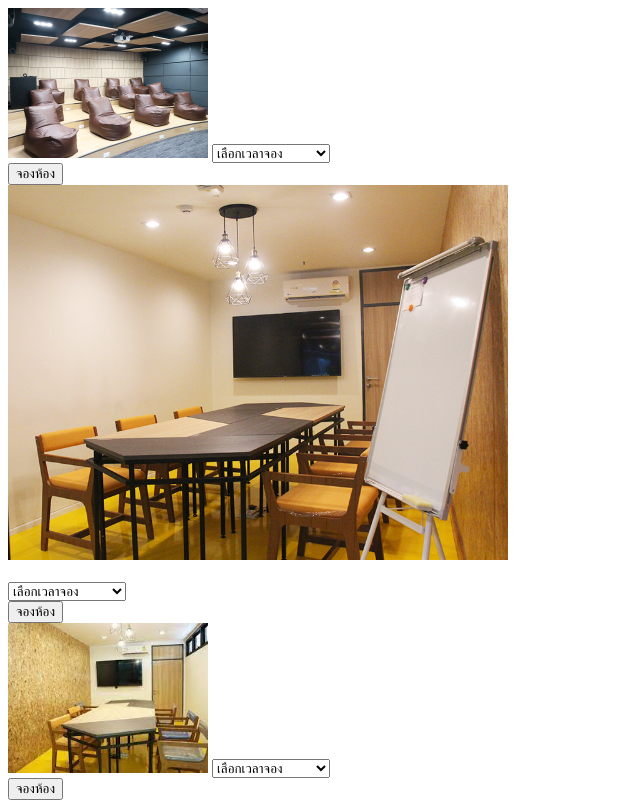
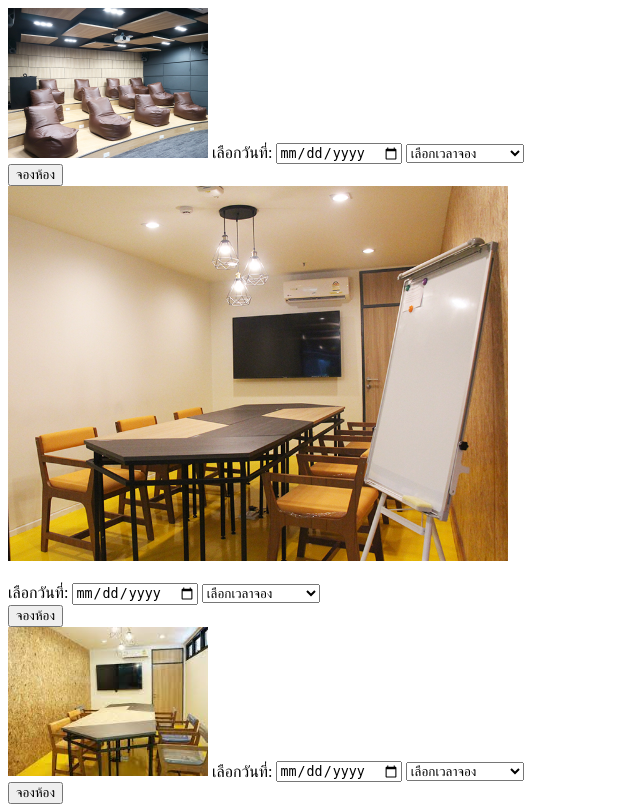
Before and after one commit to yayamhmd/Slc_project, a PHP site: page /booking.php in a window 1280 px wide. Shown: the whole page, without its empty margins (0-640 px from the left). Run offline with PHP 8.4, Linux system fonts and the light colour scheme.

Commit message:
Update booking.php

```diff
--- a/booking.php
+++ b/booking.php
@@ -12,6 +12,8 @@
     <form action="">
     <div class="time1">
     <img src="./img/Multimedia zone room.jpg" alt="Multimedia zone" width="200">
+        <label for="date1">เลือกวันที่:</label>
+        <input type="date" id="date1" name="date1">
         <select name="time1" id="time1">
             <option value="">เลือกเวลาจอง</option>
             <option value="10.00-12.00">10.00-12.00 นาที</option>
@@ -27,6 +29,8 @@
     <form action="">
     <div class="time2">
     <img src="./img/22.jpg" alt="slc tutoring 1" width="500"><br><br>
+        <label for="date2">เลือกวันที่:</label>
+        <input type="date" id="date2" name="date2">
         <select name="time2" id="time2">
             <option value="">เลือกเวลาจอง</option>
             <option value="10.00-12.00">10.00-12.00 นาที</option>
@@ -42,6 +46,8 @@
     <form action="">
     <div class="time3">
     <img src="./img/55.jpg" alt="slc tutoring 2" width="200">
+        <label for="date3">เลือกวันที่:</label>
+        <input type="date" id="date3" name="date3">
         <select name="time3" id="time1 3">
             <option value="">เลือกเวลาจอง</option>
             <option value="10.00-12.00">10.00-12.00 นาที</option>
```
